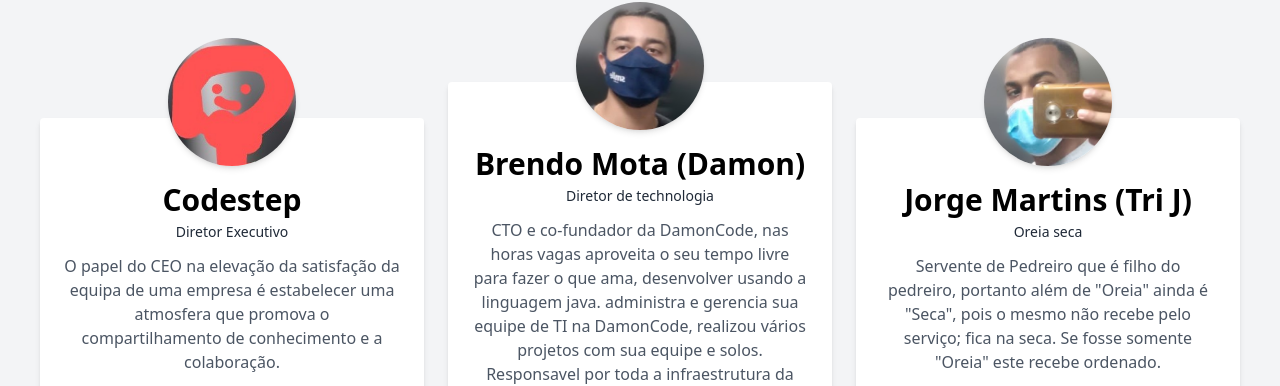
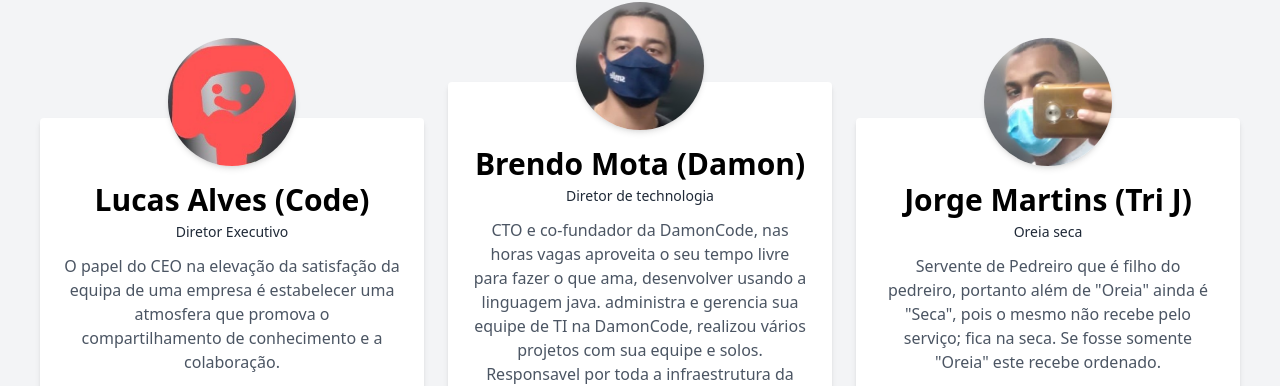
Before and after one commit to c0destep/damoncode, a website built with Parcel: page index.html in a window 1280 px wide. Shown: the part 2774-3160 px from the top of the page. Built offline with nearby package versions, Linux system fonts and the light colour scheme.

Commit message:
add nickname

```diff
--- a/index.html
+++ b/index.html
@@ -283,7 +283,7 @@
                             </div>
                             <div class="px-6 mt-16">
                                 <h1 class="font-bold text-3xl text-center mb-1 dark:text-gray-50">
-                                    Codestep
+                                    Lucas Alves (Code)
                                 </h1>
                                 <p class="text-gray-800 dark:text-gray-200 text-sm text-center">
                                     Diretor Executivo
```
